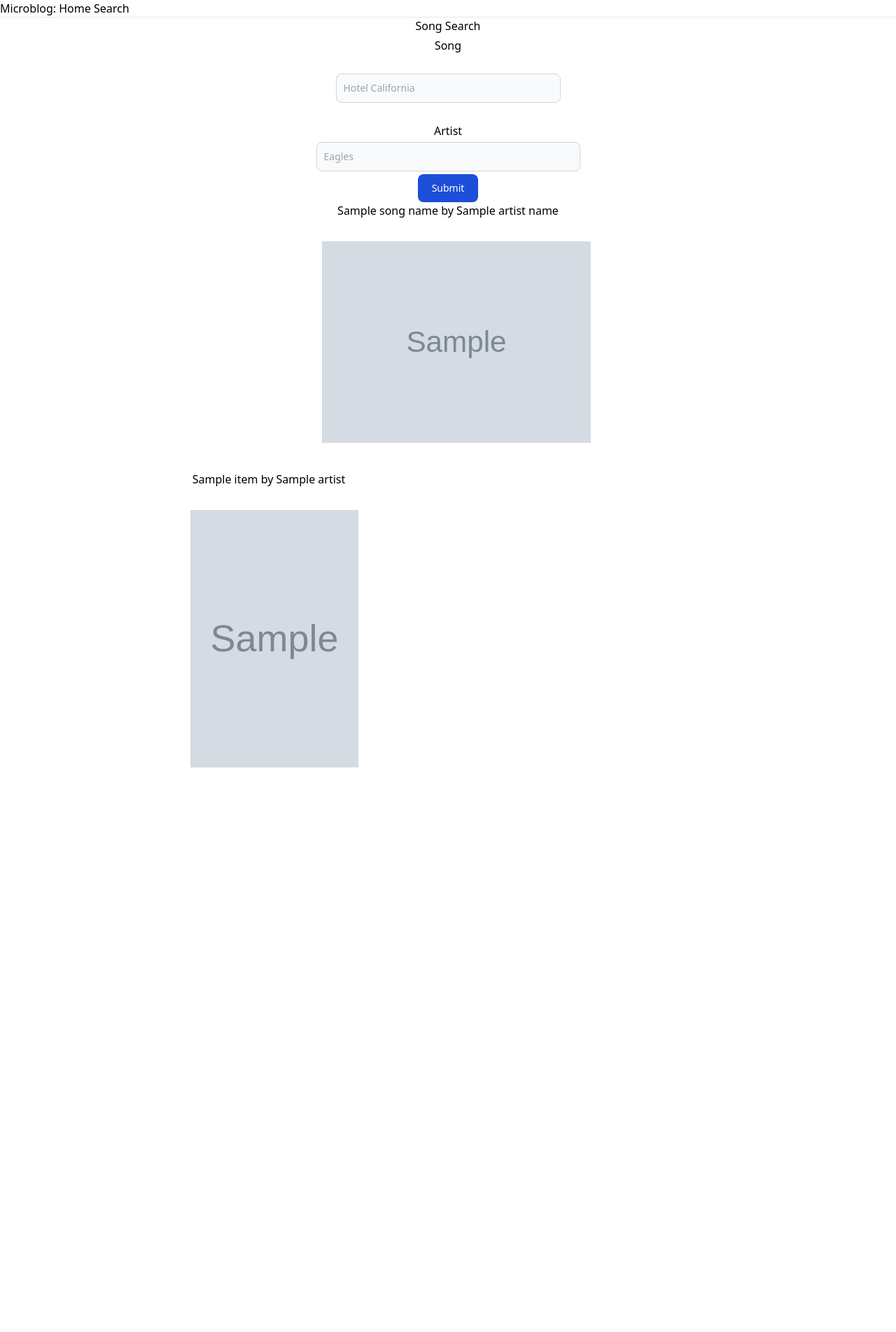
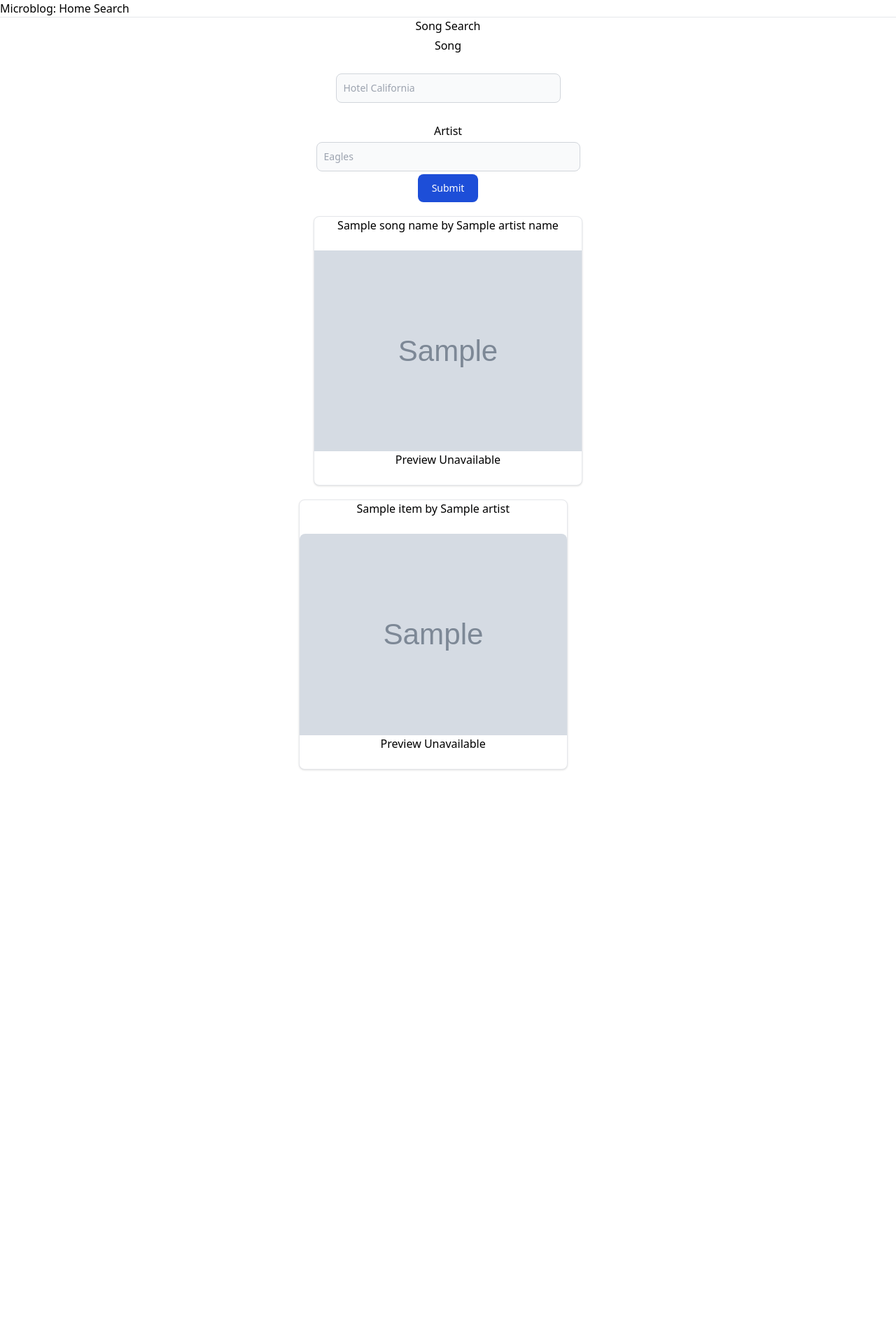
Before and after one commit to BrettAdamson/Music-Recommender, a Flask app: template app/templates/song_form.html in a window 1280 px wide. Shown: the whole page at 70% size. Before the commit the page ends 1097 px from the top, so only its background shows below. Run offline with Flask 3, Linux system fonts and the light colour scheme; the template is opened without the code that fills it: values that come from a table or form of the project are taken from there, most other values are stand-ins (such as "Sample title", 1, 10 or a date in 2020); grey boxes marked "Sample" are stand-in pictures; some libraries are stand-ins or nearby versions.

Commit message:
Feature/playing tracks (#7)
* added the audio player for the current searched song

* playing tracks feature works, when the preview url exists, needs some CSS changes still

* added Plyr media player to customize the audio tag

* Added: line clamp, card effects, plyr npm install, and colouring

* added card to the main searched song

* trying to get redirect to work, when clicking on a recommendation

* added extra search track by id route, which is run when a user clicks on a recommendation to see more songs like that one

* fixed form action for song search

* updated href tag so that playing a recommended song doesnt reload the page

```diff
--- a/app/static/css/output.css
+++ b/app/static/css/output.css
@@ -558,10 +558,6 @@ video {
   position: static;
 }
 
-.col-start-2 {
-  grid-column-start: 2;
-}
-
 .m-1 {
   margin: 0.25rem;
 }
@@ -572,6 +568,21 @@ video {
 
 .m-3 {
   margin: 0.75rem;
+}
+
+.m-5 {
+  margin: 1.25rem;
+}
+
+.mb-5 {
+  margin-bottom: 1.25rem;
+}
+
+.line-clamp-2 {
+  overflow: hidden;
+  display: -webkit-box;
+  -webkit-box-orient: vertical;
+  -webkit-line-clamp: 2;
 }
 
 .block {
@@ -586,14 +597,6 @@ video {
   display: grid;
 }
 
-.h-1\/4 {
-  height: 25%;
-}
-
-.h-48 {
-  height: 12rem;
-}
-
 .h-96 {
   height: 24rem;
 }
@@ -602,53 +605,40 @@ video {
   height: 33.333333%;
 }
 
-.max-h-12 {
-  max-height: 3rem;
-}
-
-.min-h-24 {
-  min-height: 6rem;
-}
-
 .min-h-12 {
   min-height: 3rem;
 }
 
-.min-h-6 {
-  min-height: 1.5rem;
-}
-
-.min-h-9 {
-  min-height: 2.25rem;
+.min-h-72 {
+  min-height: 18rem;
 }
 
 .w-1\/3 {
   width: 33.333333%;
 }
 
-.w-1\/4 {
-  width: 25%;
+.w-1\/5 {
+  width: 20%;
+}
+
+.w-96 {
+  width: 24rem;
 }
 
 .w-full {
   width: 100%;
 }
 
-.w-96 {
-  width: 24rem;
+.min-w-72 {
+  min-width: 18rem;
 }
 
-.w-1\/5 {
-  width: 20%;
+.max-w-sm {
+  max-width: 24rem;
 }
 
 .cursor-pointer {
   cursor: pointer;
-}
-
-.columns-2 {
-  -moz-columns: 2;
-       columns: 2;
 }
 
 .grid-flow-col {
@@ -657,10 +647,6 @@ video {
 
 .grid-rows-3 {
   grid-template-rows: repeat(3, minmax(0, 1fr));
-}
-
-.grid-rows-5 {
-  grid-template-rows: repeat(5, minmax(0, 1fr));
 }
 
 .flex-col {
@@ -687,12 +673,30 @@ video {
   gap: 1rem;
 }
 
+.gap-2 {
+  gap: 0.5rem;
+}
+
+.text-balance {
+  text-wrap: balance;
+}
+
 .rounded-lg {
   border-radius: 0.5rem;
 }
 
+.rounded-t-lg {
+  border-top-left-radius: 0.5rem;
+  border-top-right-radius: 0.5rem;
+}
+
 .border {
   border-width: 1px;
+}
+
+.border-gray-200 {
+  --tw-border-opacity: 1;
+  border-color: rgb(229 231 235 / var(--tw-border-opacity));
 }
 
 .border-gray-300 {
@@ -710,9 +714,14 @@ video {
   background-color: rgb(249 250 251 / var(--tw-bg-opacity));
 }
 
-.object-contain {
-  -o-object-fit: contain;
-     object-fit: contain;
+.bg-white {
+  --tw-bg-opacity: 1;
+  background-color: rgb(255 255 255 / var(--tw-bg-opacity));
+}
+
+.object-cover {
+  -o-object-fit: cover;
+     object-fit: cover;
 }
 
 .p-1 {
@@ -727,20 +736,12 @@ video {
   padding: 0.625rem;
 }
 
+.p-5 {
+  padding: 1.25rem;
+}
+
 .p-6 {
   padding: 1.5rem;
-}
-
-.p-3 {
-  padding: 0.75rem;
-}
-
-.p-4 {
-  padding: 1rem;
-}
-
-.p-5 {
-  padding: 1.25rem;
 }
 
 .px-5 {
@@ -785,9 +786,20 @@ video {
   color: rgb(255 255 255 / var(--tw-text-opacity));
 }
 
+.shadow {
+  --tw-shadow: 0 1px 3px 0 rgb(0 0 0 / 0.1), 0 1px 2px -1px rgb(0 0 0 / 0.1);
+  --tw-shadow-colored: 0 1px 3px 0 var(--tw-shadow-color), 0 1px 2px -1px var(--tw-shadow-color);
+  box-shadow: var(--tw-ring-offset-shadow, 0 0 #0000), var(--tw-ring-shadow, 0 0 #0000), var(--tw-shadow);
+}
+
 .hover\:bg-blue-800:hover {
   --tw-bg-opacity: 1;
   background-color: rgb(30 64 175 / var(--tw-bg-opacity));
+}
+
+.hover\:bg-gray-100:hover {
+  --tw-bg-opacity: 1;
+  background-color: rgb(243 244 246 / var(--tw-bg-opacity));
 }
 
 .focus\:border-blue-500:focus {
@@ -828,6 +840,11 @@ video {
     border-color: rgb(75 85 99 / var(--tw-border-opacity));
   }
 
+  .dark\:border-gray-700 {
+    --tw-border-opacity: 1;
+    border-color: rgb(55 65 81 / var(--tw-border-opacity));
+  }
+
   .dark\:bg-blue-600 {
     --tw-bg-opacity: 1;
     background-color: rgb(37 99 235 / var(--tw-bg-opacity));
@@ -836,6 +853,11 @@ video {
   .dark\:bg-gray-700 {
     --tw-bg-opacity: 1;
     background-color: rgb(55 65 81 / var(--tw-bg-opacity));
+  }
+
+  .dark\:bg-gray-800 {
+    --tw-bg-opacity: 1;
+    background-color: rgb(31 41 55 / var(--tw-bg-opacity));
   }
 
   .dark\:text-white {
@@ -858,6 +880,11 @@ video {
     background-color: rgb(29 78 216 / var(--tw-bg-opacity));
   }
 
+  .dark\:hover\:bg-gray-700:hover {
+    --tw-bg-opacity: 1;
+    background-color: rgb(55 65 81 / var(--tw-bg-opacity));
+  }
+
   .dark\:focus\:border-blue-500:focus {
     --tw-border-opacity: 1;
     border-color: rgb(59 130 246 / var(--tw-border-opacity));
--- a/app/templates/base.html
+++ b/app/templates/base.html
@@ -2,7 +2,9 @@
 <html>
     <head>
         <link rel="stylesheet" href="{{ url_for('static', filename='/css/output.css') }}">
+        <link rel="stylesheet" href="https://cdn.plyr.io/3.7.8/plyr.css" />
         <script src="https://cdnjs.cloudflare.com/ajax/libs/flowbite/2.3.0/flowbite.min.js"></script>
+        <script src="https://cdn.plyr.io/3.7.8/plyr.js"></script>
         {% if title %}
         <title>{{ title }} - Microblog</title>
         {% else %}
@@ -14,7 +16,7 @@
         <div>
             Microblog:
             <a href="{{ url_for('core.index') }}">Home</a>
-            <a href="{{ url_for('core.song_search') }}">Search</a>
+            <a href="{{ url_for('core.song_search_form') }}">Search</a>
         </div>
         <hr>
         {% with messages = get_flashed_messages() %}
--- a/app/templates/song_form.html
+++ b/app/templates/song_form.html
@@ -4,11 +4,11 @@
 <div class="flex flex-col justify-center items-center gap-1 ">
   <h1>Song Search</h1>
   <div class="flex flex-col justify-center items-center gap-1">
-    <form action="" method="post" novalidate>
+    <form action="{{ url_for('core.song_search_form') }}"method="post" novalidate>
       {{ form.hidden_tag() }}
       <div class="flex flex-col justify-center items-center">
         {{ form.song.label }}
-        <div class ="p-6 m-1">
+        <div class="p-6 m-1">
           {{ form.song(size=32,class="bg-gray-50 border border-gray-300 text-gray-900 text-sm rounded-lg
           focus:ring-blue-500 focus:border-blue-500 block w-full p-2.5 dark:bg-gray-700 dark:border-gray-600
           dark:placeholder-gray-400 dark:text-white dark:focus:ring-blue-500 dark:focus:border-blue-500",
@@ -25,7 +25,7 @@
         {% for error in form.artist.errors %}
         <span style="color: red;">[{{ error }}]</span>
         {% endfor %}
-        <div >
+        <div>
           <button type="submit"
             class=" text-white bg-blue-700 hover:bg-blue-800 focus:ring-4 focus:outline-none focus:ring-blue-300 font-medium rounded-lg text-sm w-full sm:w-auto px-5 py-2.5 text-center dark:bg-blue-600 dark:hover:bg-blue-700 dark:focus:ring-blue-800">{{
             form.submit(class="cursor-pointer") }}</button>
@@ -39,13 +39,24 @@
 
 
 
-<div class="flex gap-1 justify-center  ">
+<div class="flex gap-1 justify-center  items-center m-5">
   <div class="w-1/3"></div>
-  <div class="w-1/3">
+  <div class="w-1/3 flex flex-col max-w-sm border bg-white border-gray-200 rounded-lg  shadow  dark:bg-gray-800 dark:border-gray-700 hover:bg-gray-100 dark:hover:bg-gray-700 ">
     {% if song_name %}
-    <h1 class="text-center "> {{song_name }} by {{artist_name}}</h1>
+    <h1 class="text-center min-h-12 text-balance line-clamp-2"> {{song_name }} by {{artist_name}}</h1>
 
-    <img class="m-3 p-5 " src="{{album_image}}" class="">
+    <img  src="{{album_image}}" class="">
+    {% if preview_url %}
+    <div class ="player-wrapper">
+
+    <audio id="player" class="m-3 p-5  js-player" style="--plyr-color-main: #1ac266; --plyr-audio-controls-background:" controls>
+      <source src="{{preview_url}}" type="audio/mpeg">
+    </audio>
+    </div>
+    {% else %}
+    <h1 class=" text-center min-h-12 "> Preview Unavailable </h1>
+    {% endif %}
+
     {% else %}
     <h1 class="text-center gap-1"> No Song Selected</h1>
     {% endif %}
@@ -56,28 +67,42 @@
 
 
 
-    <!-- <div class ="w-1/4"></div>
-    <div class="grid grid-rows-5 grid-flow-col gap-4">
+<div class="flex ">
+  <div class="w-1/3"></div>
+  <div class="grid grid-rows-3 grid-flow-col gap-4">
     {% for item in recommendation_tracks %}
-      <div class="col-start-2 ">
-        <h1 class=" text-center min-h-12 "> {{item.name }} by {{item.artists[0].name}} </h1>
-        <img class="m-2 p-2 h-96 w-96" src="{{item.album.images[0].url}}" class="">
+    <div  class =" max-w-sm border bg-white border-gray-200 rounded-lg  shadow  dark:bg-gray-800 dark:border-gray-700 hover:bg-gray-100 dark:hover:bg-gray-700  ">
+    <a href="{{ url_for('core.song_search_form',id=item.id) }}">
+    <div >
+      <h1 class=" text-center min-h-12 text-balance line-clamp-2"> {{item.name }} by {{item.artists[0].name}} </h1>
+      <img class=" rounded-t-lg w-100% h-100% object-cover min-h-72  min-w-72" src="{{item.album.images[0].url}}" class="">
+    </div>
+  </a>
+      {% if item.preview_url %}
+      <div class ="player-wrapper">
+        <audio id="player" class="m-3 p-5 js-player " style="--plyr-color-main: #1ac266;" controls>
+          <source src="{{item.preview_url}}" type="audio/mpeg">
+      </audio>
+    </div>
+      {% else %}
+      <h1 class=" text-center min-h-12 "> Preview Unavailable </h1>
+      {% endif %}
+
+
 </div>
     {% endfor %}
   </div>
-    <div class ="w-1/4"></div> -->
-<div class="flex  items-end gap 2">
-  <div class=" w-1/5"></div>
-  {% for column in recommendation_tracks|slice(3) %}
-  <div class="w-1/5">
-    {% for item in column %}
-    <h1 class=" pt-2 text-center min-h-12 "> {{item.name }} by {{item.artists[0].name}} </h1>
-    <img class="m-2 p-2 h-96 w-96" src="{{item.album.images[0].url}}" class="">
-    {% endfor %}
+  <div class="w-1/3"></div>
 </div>
-  {% endfor %}
-  <div class="w-1/5"></div>
-
-</div>
+<script src="path/to/plyr.js"></script>
+<script>
+  const players = Array.from(document.querySelectorAll('.js-player')).map((p) => new Plyr(p));
+</script>
+<style>
+  .player-wrapper > .plyr {
+    border-bottom-right-radius: 0.46rem;
+    border-bottom-left-radius: 0.46rem;
+}
+</style>
 
 {% endblock %}
--- a/package.json
+++ b/package.json
@@ -15,6 +15,7 @@
     "tailwindcss": "^3.2.4"
   },
   "dependencies": {
-    "flowbite": "^2.3.0"
+    "flowbite": "^2.3.0",
+    "plyr": "^3.7.8"
   }
 }
```
Also changed, not shown: app/api/spotify_handler.py (+9 -0 lines), app/core/routes.py (+71 -24 lines), package-lock.json. Lines whose indentation alone changed are shown as unchanged.
